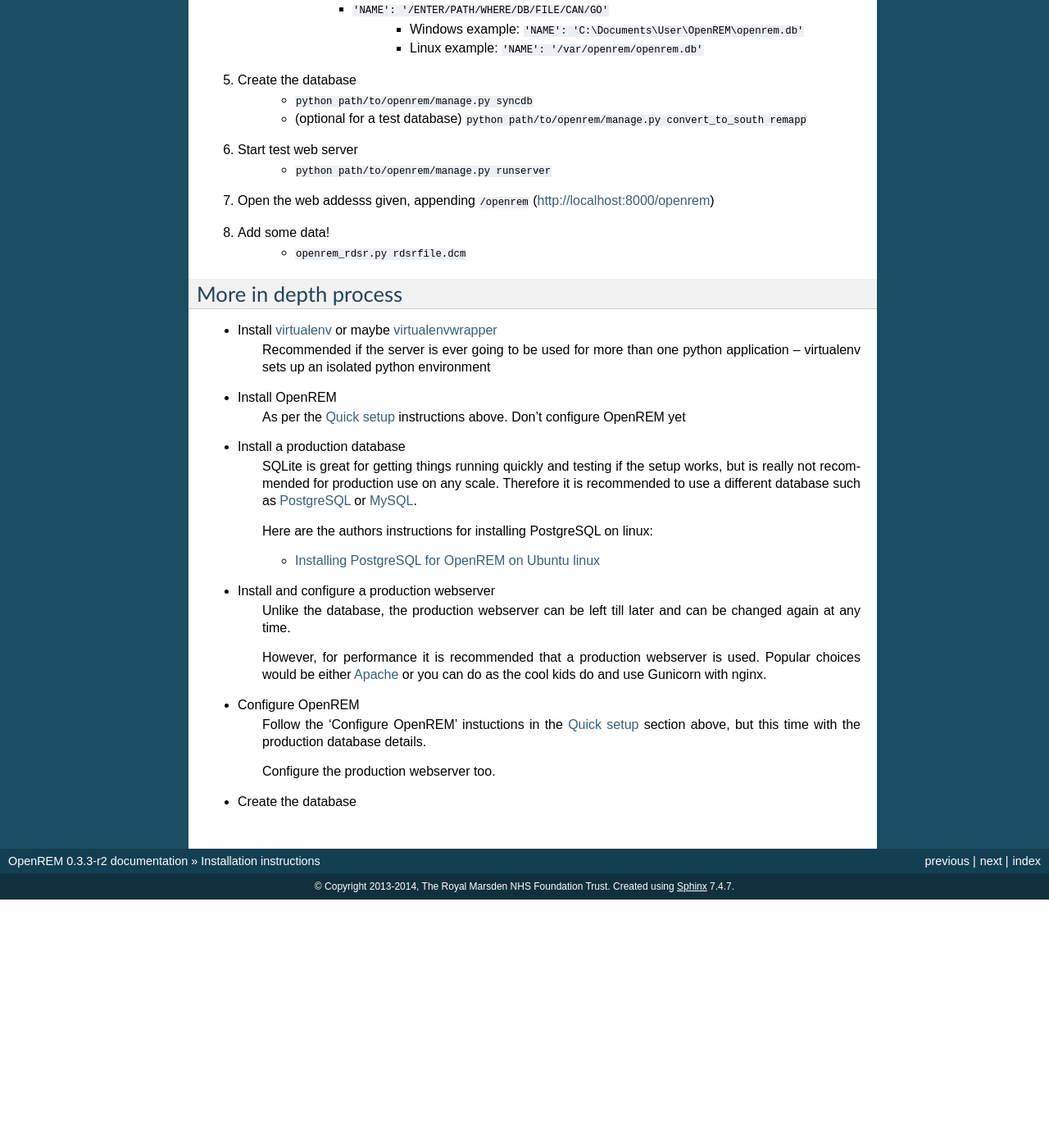
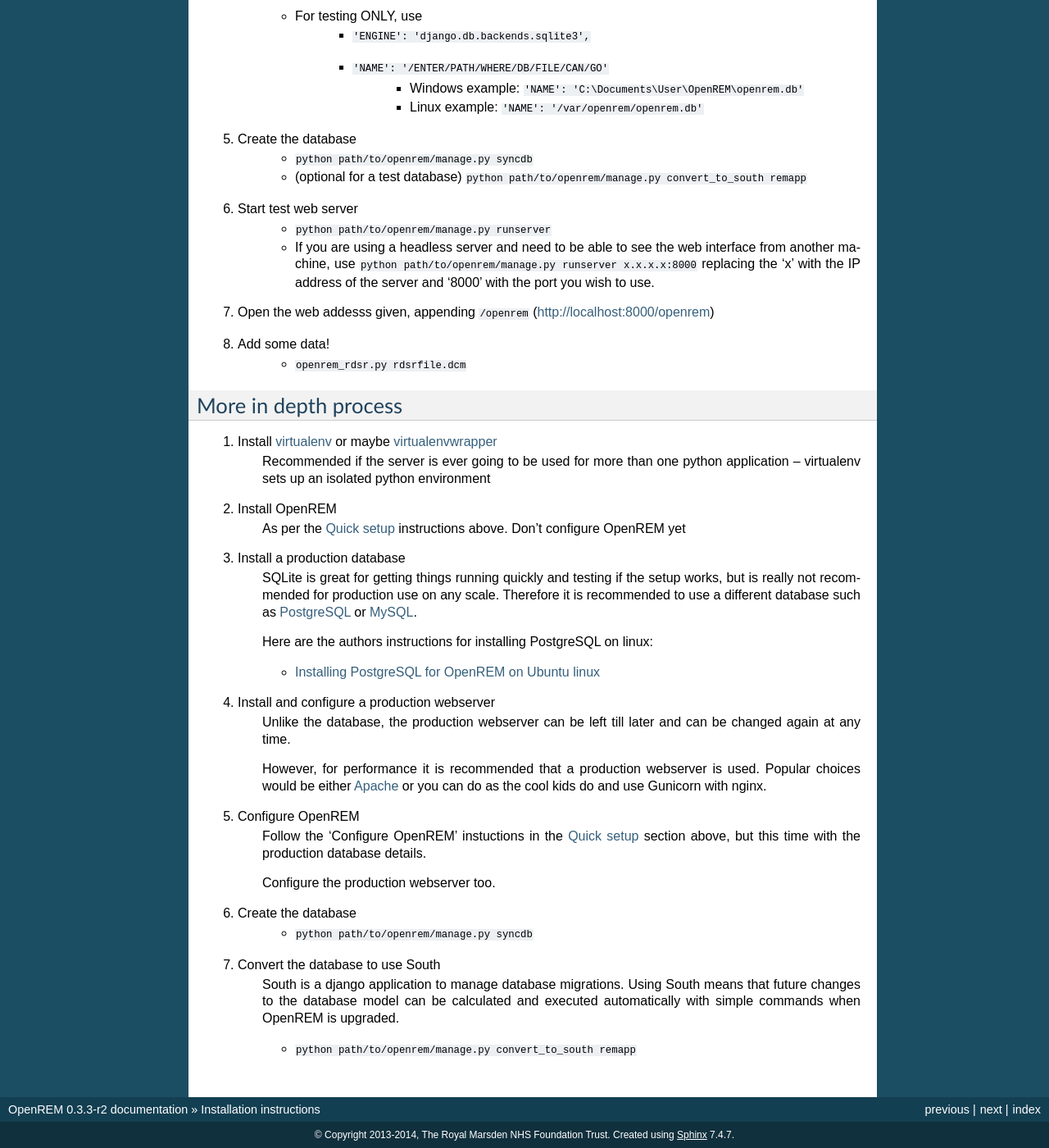
Before and after one commit to ckswilliams/modOpenREM, a Sphinx documentation site: the page built from docs/install.rst, in a window 1280 px wide and 1400 px high, scrolled down 517 px. Shown: the whole window at 82% size. Built offline with Sphinx 7.4.7, drawn with Linux system fonts in a browser that asks for light colours; before the commit the page ends 1614 px from its top, so only the background shows below that; some of the changed text lies outside the part shown.

Commit message:
Added note on Linux/Windows slash convention, running the test server on a headless system, numbered the in depth process and added creating and migrating the database. Refs #13.

```diff
--- a/docs/install.rst
+++ b/docs/install.rst
@@ -4,6 +4,10 @@
 
 Quick setup
 ===========
+..  Note::
+    Most path names are represented using the linux convention of a ``/`` separator.
+    If you are installing in a Windows environment you will need to use the Windows ``\`` separator.
+
 
 #. Install python (might need to be 2.7)
 #. Install `setuptools and pip <http://www.pip-installer.org/en/latest/installing.html>`_
@@ -25,6 +29,10 @@
     + (optional for a test database) ``python path/to/openrem/manage.py convert_to_south remapp``
 #. Start test web server
     + ``python path/to/openrem/manage.py runserver``
+    + If you are using a headless server and need to be able to see the
+      web interface from another machine, use
+      ``python path/to/openrem/manage.py runserver x.x.x.x:8000`` replacing the
+      'x' with the IP address of the server and '8000' with the port you wish to use.
 #. Open the web addesss given, appending ``/openrem`` (http://localhost:8000/openrem)
 #. Add some data!
     + ``openrem_rdsr.py rdsrfile.dcm``
@@ -34,14 +42,14 @@
 
 
 
-+ Install `virtualenv`_ or maybe `virtualenvwrapper`_
+#. Install `virtualenv`_ or maybe `virtualenvwrapper`_
     Recommended if the server is ever going to be used for more than one
     python application -- virtualenv sets up an isolated python environment
 
-+ Install OpenREM
+#. Install OpenREM
     As per the `Quick setup`_ instructions above. Don't configure OpenREM yet
 
-+ Install a production database
+#. Install a production database
     SQLite is great for getting things running quickly and testing if the setup works,
     but is really not recommended for production use on any scale. Therefore it is
     recommended to use a different database such as `PostgreSQL <http://www.postgresql.org>`_ or
@@ -55,7 +63,7 @@
         postgresql
 
 
-+ Install and configure a production webserver
+#. Install and configure a production webserver
     Unlike the database, the production webserver can be left till later and
     can be changed again at any time.
 
@@ -63,14 +71,21 @@
     used. Popular choices would be either `Apache <http://httpd.apache.org>`_ or you can do as the cool kids
     do and use Gunicorn with nginx.
 
-+ Configure OpenREM
+#. Configure OpenREM
     Follow the 'Configure OpenREM' instuctions in the `Quick setup`_ section above, but this time with
     the production database details.
 
     Configure the production webserver too.
 
-+ Create the database
+#. Create the database
+    + ``python path/to/openrem/manage.py syncdb``
 
+#. Convert the database to use South
+    South is a django application to manage database migrations. Using
+    South means that future changes to the database model can be calculated
+    and executed automatically with simple commands when OpenREM is upgraded.
+
+    + ``python path/to/openrem/manage.py convert_to_south remapp``
 
 
 
```
